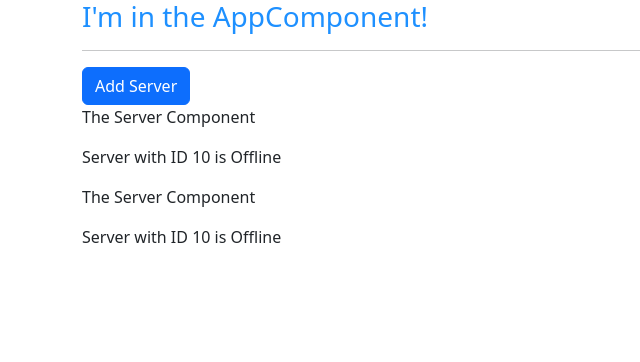
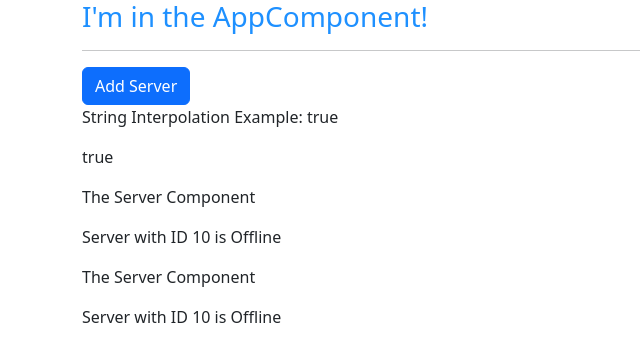
Before and after one commit to SamuelBanya/AngularSection2TheBasics, an Angular app in the folder the-basics/: page / in a window 1280 px wide. Shown: the top 362 px of the page, without its empty margins (0-640 px from the left). Built offline with nearby package versions, Linux system fonts and the light colour scheme.

Commit message:
Adding notes on databinding vs string interpolation

```diff
--- a/the-basics/src/app/servers/servers.component.html
+++ b/the-basics/src/app/servers/servers.component.html
@@ -1,4 +1,7 @@
 <!-- NOTE: We are binding the 'disabled' property to be the opposite of the 'allowNewServer' boolean value: -->
 <button class="btn btn-primary" [disabled]="!allowNewServer">Add Server</button>
+<p>String Interpolation Example: {{ allowNewServer }}</p>
+<!-- NOTE: We can bind to the 'innerText' property using data binding in this case -->
+<p [innerText]="allowNewServer">{{ allowNewServer }}</p>
 <app-server></app-server>
 <app-server></app-server>
```
Also changed, not shown: 1 other file (tests, documents, lock files or other folders).
